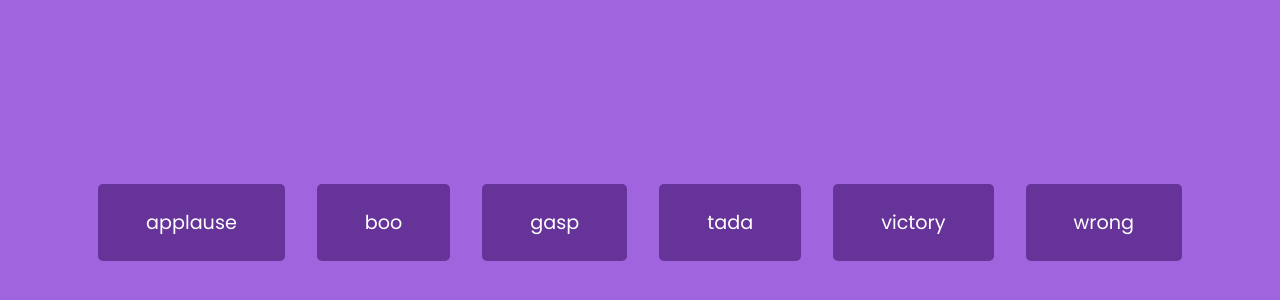
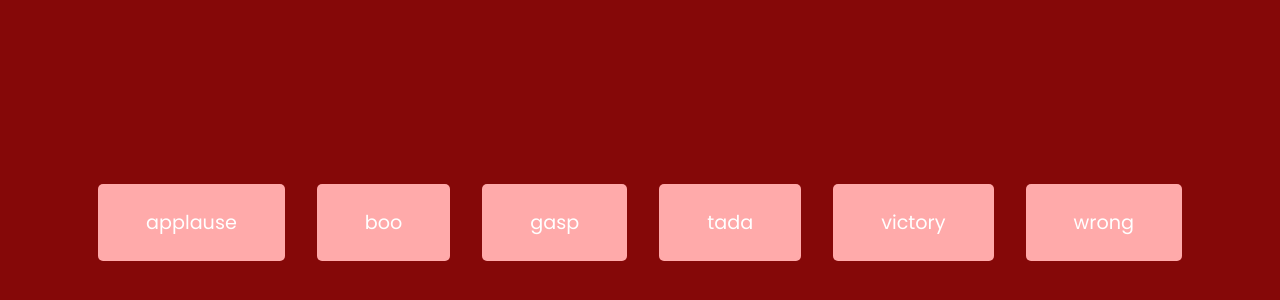
Before and after one commit to romandearing/Sound-Board, a plain HTML site: page index.html in a window 1280 px wide. Shown: the part 178-478 px from the top of the page. Drawn offline with Linux system fonts and the light colour scheme.

Commit message:
changed color

```diff
--- a/styles.css
+++ b/styles.css
@@ -5,7 +5,7 @@
 }
 
 body {
-  background-color: rgb(161, 100, 223);
+  background-color: rgb(133, 8, 8);
   font-family: 'Poppins', sans-serif;
   display: flex;
   flex-wrap: wrap;
@@ -18,7 +18,7 @@ body {
 }
 
 .btn {
-  background-color: rebeccapurple;
+  background-color: rgb(255, 170, 170);
   border-radius: 5px;
   border: none;
   color: #fff;
```
